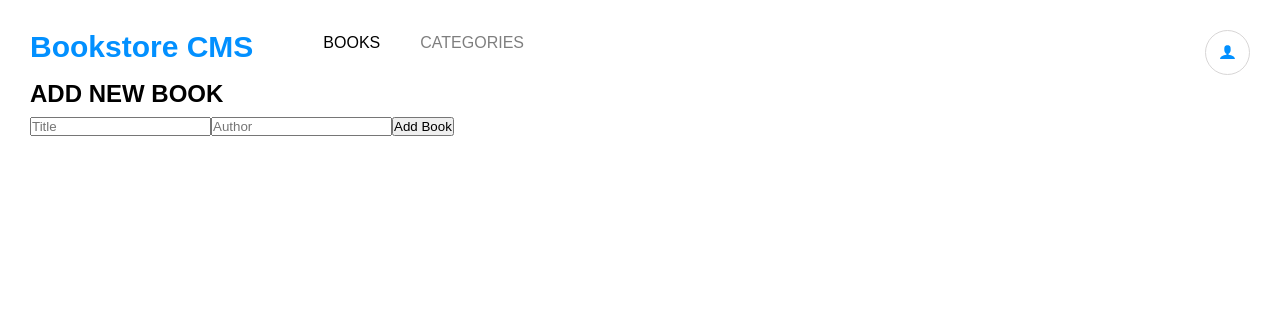
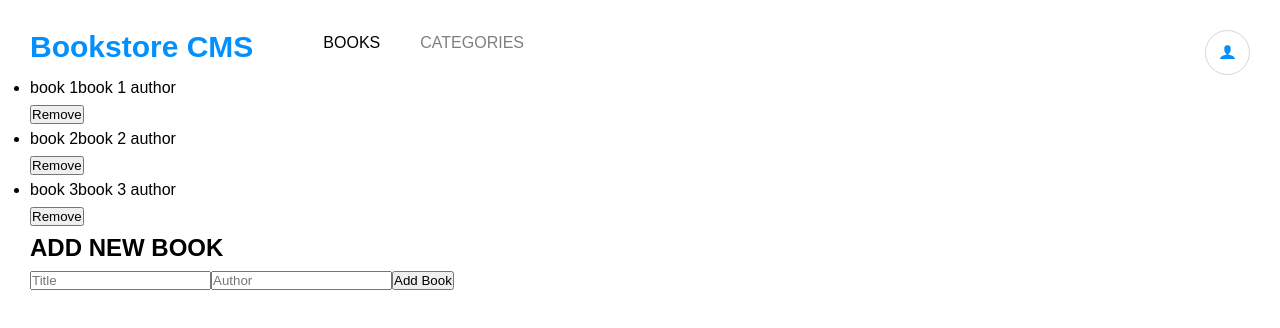
Before and after one commit to TesheMaximillan/Bookstore, a React (Create React App) app: page / in a window 1280 px wide. Shown: the top 328 px of the page. Built offline with nearby package versions, Linux system fonts and the light colour scheme.

Commit message:
Display books from redux store

```diff
--- a/src/components/modules/AddBook.jsx
+++ b/src/components/modules/AddBook.jsx
@@ -25,7 +25,7 @@ function AddBook() {
         placeholder="Title"
         value={title}
         name="title"
-        onSubmit={onInputChange}
+        onChange={onInputChange}
       />
       <input
         className="input-author"
@@ -33,7 +33,7 @@ function AddBook() {
         placeholder="Author"
         value={author}
         name="author"
-        onSubmit={onInputChange}
+        onChange={onInputChange}
       />
       <button className="btn btn-submit" type="submit">
         Add Book
--- a/src/components/pages/Books.jsx
+++ b/src/components/pages/Books.jsx
@@ -1,10 +1,11 @@
 import React from 'react';
+import { useSelector } from 'react-redux';
 
 import AddBook from '../modules/AddBook';
 import Book from '../modules/Book';
 
 function Books() {
-  const books = [];
+  const books = useSelector((state) => state.bookReducer);
 
   return (
     <div>
--- a/src/components/pages/NavBar.jsx
+++ b/src/components/pages/NavBar.jsx
@@ -25,7 +25,7 @@ function NavBar() {
         <ul className="nav__links--link-items">
           {links.map((link) => (
             <li key={link.id} className="item">
-              <NavLink to={link.path} className={`item__link ${link.class}`} disable>{link.text}</NavLink>
+              <NavLink to={link.path} className={`item__link ${link.class}`}>{link.text}</NavLink>
             </li>
           ))}
         </ul>
```
Also changed, not shown: public/manifest.json.
